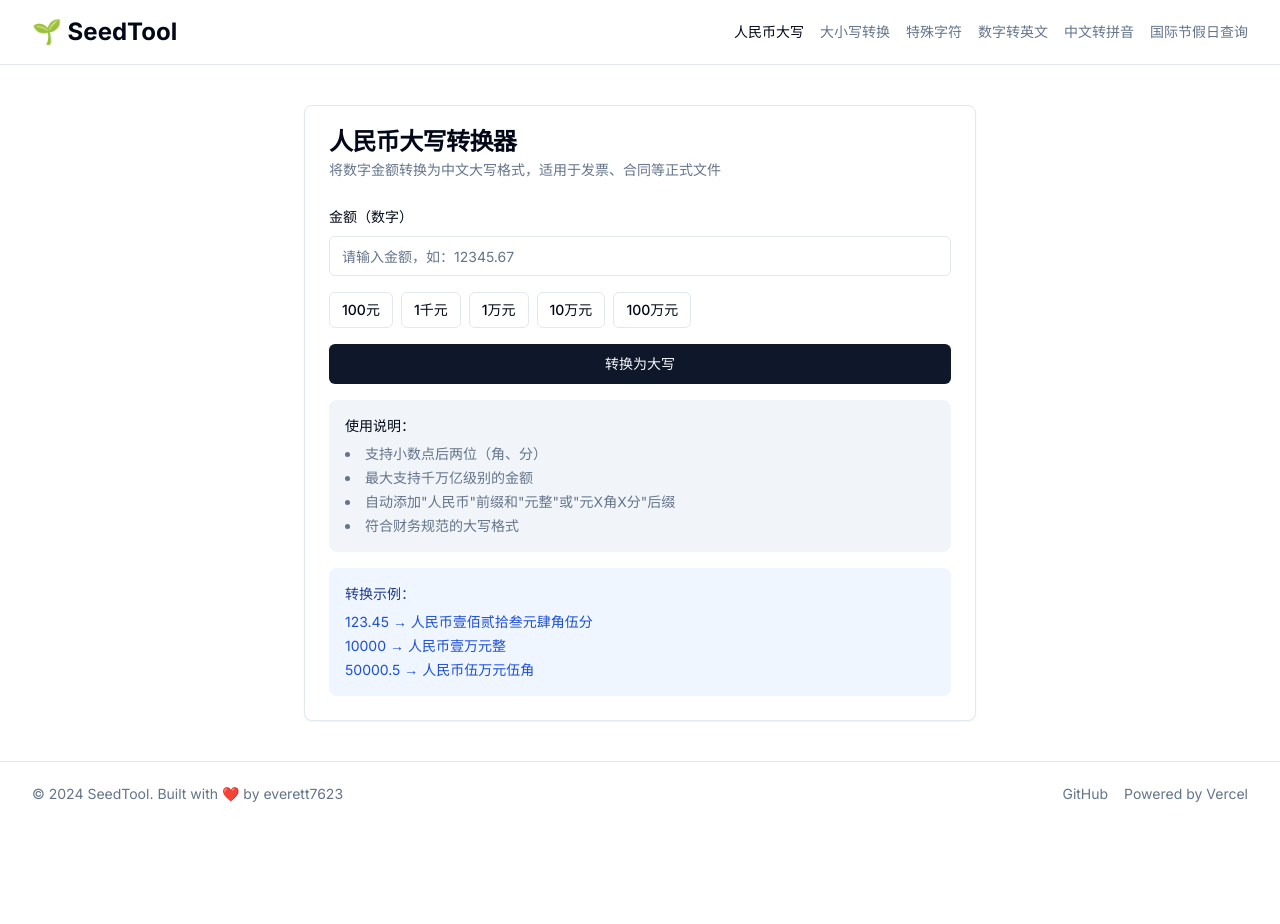
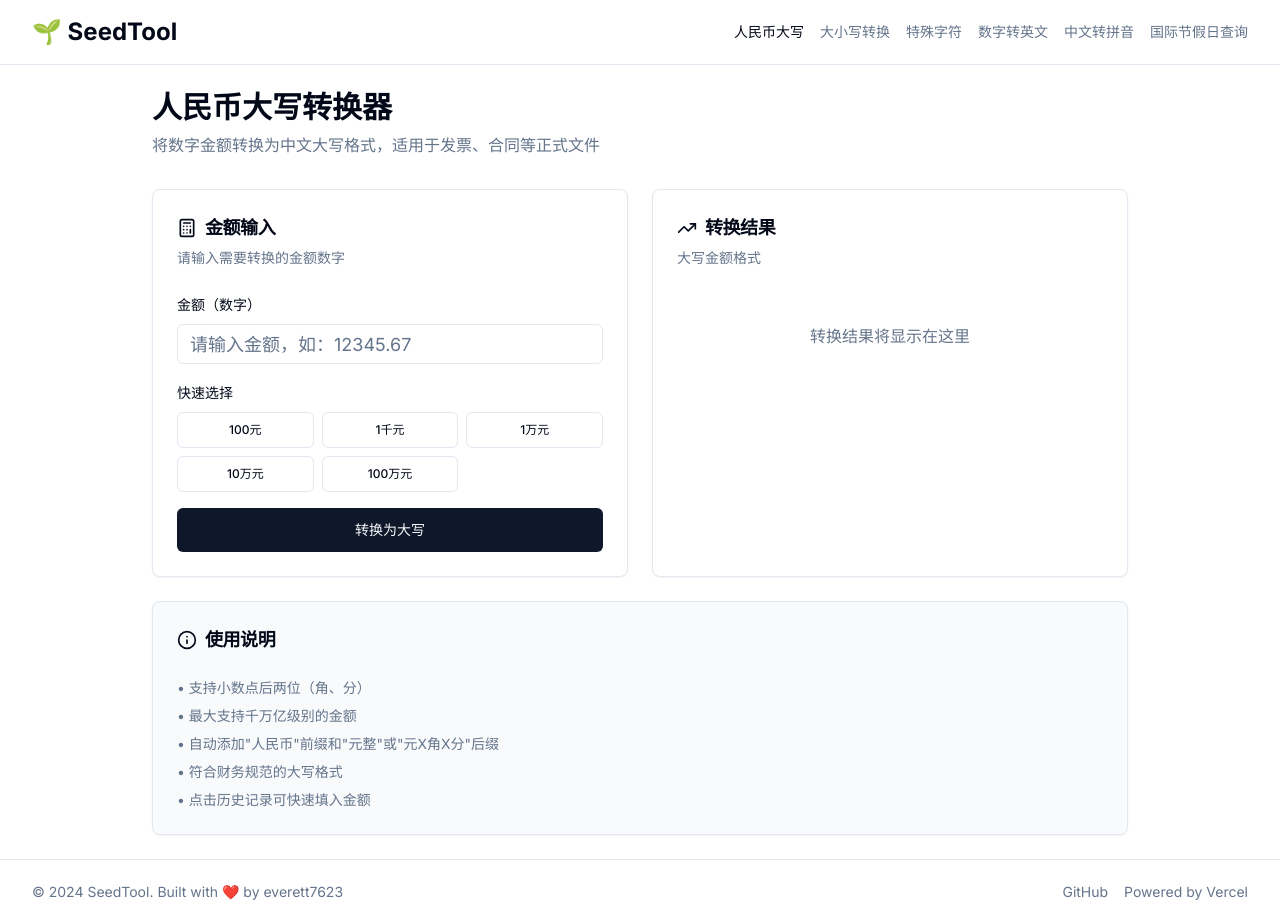
Before and after one commit to everett7623/Globokit, a Next.js app: page /tools/rmb-converter in a window 1280 px wide. Before the commit the page ends 826 px from the top, so only its background shows below. Built offline with nearby package versions, Linux system fonts and the light colour scheme.

Commit message:
Update page.tsx

```diff
--- a/app/tools/rmb-converter/page.tsx
+++ b/app/tools/rmb-converter/page.tsx
@@ -1,65 +1,95 @@
+// 名称: 人民币大写转换
+// 描述: 将数字金额转换为中文大写格式，适用于发票、合同等正式文件
+// 路径: seedtool/app/tools/rmb-converter/page.tsx
+// 作者: Jensfrank
+// 更新时间: 2025-07-21
+
 'use client'
 
-import { useState } from 'react'
-import { Card, CardHeader, CardTitle, CardDescription, CardContent } from '@/components/ui/card'
+import { useState, useEffect } from 'react'
+import { Card, CardContent, CardDescription, CardHeader, CardTitle } from '@/components/ui/card'
+import { Button } from '@/components/ui/button'
 import { Input } from '@/components/ui/input'
 import { Label } from '@/components/ui/label'
-import { Button } from '@/components/ui/button'
-import { CopyButton } from '@/components/tools/copy-button'
-import { numberToChinese } from '@/lib/tools/rmb-converter'
+import { Alert, AlertDescription } from '@/components/ui/alert'
+import { Badge } from '@/components/ui/badge'
+import { Copy, Check, Calculator, Info, TrendingUp } from 'lucide-react'
+import { convertToChineseCurrency } from '@/lib/tools/rmb-converter'
 
-export default function RMBConverterPage() {
+export default function RmbConverterPage() {
   const [amount, setAmount] = useState('')
   const [result, setResult] = useState('')
-  const [error, setError] = useState('')
+  const [isCopied, setIsCopied] = useState(false)
+  const [history, setHistory] = useState<Array<{ amount: string; result: string }>>([])
 
-  const handleConvert = () => {
-    setError('')
-    const num = parseFloat(amount)
+  // 从localStorage加载历史记录
+  useEffect(() => {
+    const savedHistory = localStorage.getItem('rmbHistory')
+    if (savedHistory) {
+      setHistory(JSON.parse(savedHistory).slice(0, 5))
+    }
+  }, [])
 
-    if (isNaN(num)) {
-      setError('请输入有效的数字')
-      setResult('')
-      return
-    }
-
-    if (num < 0) {
-      setError('请输入正数')
-      setResult('')
-      return
-    }
-
-    if (num > 999999999999999) {
-      setError('数字太大，无法转换')
-      setResult('')
-      return
-    }
-
-    try {
-      const converted = numberToChinese(num)
-      setResult(converted)
-    } catch (err) {
-      setError('转换出错，请重试')
-      setResult('')
-    }
-  }
-
-  const commonAmounts = [
+  // 快速金额按钮
+  const quickAmounts = [
     { value: '100', label: '100元' },
     { value: '1000', label: '1千元' },
     { value: '10000', label: '1万元' },
     { value: '100000', label: '10万元' },
-    { value: '1000000', label: '100万元' },
+    { value: '1000000', label: '100万元' }
   ]
 
+  const handleConvert = () => {
+    if (!amount) return
+
+    const converted = convertToChineseCurrency(amount)
+    setResult(converted)
+
+    // 添加到历史记录
+    const newHistory = [
+      { amount, result: converted },
+      ...history.filter(h => h.amount !== amount)
+    ].slice(0, 5)
+
+    setHistory(newHistory)
+    localStorage.setItem('rmbHistory', JSON.stringify(newHistory))
+  }
+
+  const copyToClipboard = () => {
+    if (!result) return
+
+    navigator.clipboard.writeText(result)
+    setIsCopied(true)
+    setTimeout(() => setIsCopied(false), 2000)
+  }
+
+  const handleQuickAmount = (value: string) => {
+    setAmount(value)
+    const converted = convertToChineseCurrency(value)
+    setResult(converted)
+  }
+
   return (
-    <div className="container py-10">
-      <div className="mx-auto max-w-2xl">
+    <div className="container mx-auto p-6 max-w-5xl">
+      {/* 标题区域 */}
+      <div className="mb-8">
+        <h1 className="text-3xl font-bold mb-2">人民币大写转换器</h1>
+        <p className="text-muted-foreground">
+          将数字金额转换为中文大写格式，适用于发票、合同等正式文件
+        </p>
+      </div>
+
+      {/* 主要功能区 */}
+      <div className="grid gap-6 md:grid-cols-2">
+        {/* 输入区域 */}
         <Card>
           <CardHeader>
-            <CardTitle>人民币大写转换器</CardTitle>
+            <CardTitle className="text-lg flex items-center gap-2">
+              <Calculator className="h-5 w-5" />
+              金额输入
+            </CardTitle>
             <CardDescription>
-              将数字金额转换为中文大写格式，适用于发票、合同等正式文件
+              请输入需要转换的金额数字
             </CardDescription>
           </CardHeader>
           <CardContent className="space-y-4">
@@ -67,75 +97,131 @@ export default function RMBConverterPage() {
               <Label htmlFor="amount">金额（数字）</Label>
               <Input
                 id="amount"
-                type="number"
+                type="text"
                 placeholder="请输入金额，如：12345.67"
                 value={amount}
                 onChange={(e) => setAmount(e.target.value)}
-                step="0.01"
+                onKeyPress={(e) => e.key === 'Enter' && handleConvert()}
+                className="text-lg"
               />
-              {error && (
-                <p className="text-sm text-destructive">{error}</p>
-              )}
             </div>
 
-            {/* 快捷金额按钮 */}
-            <div className="flex flex-wrap gap-2">
-              {commonAmounts.map((item) => (
+            {/* 快速金额按钮 */}
+            <div className="space-y-2">
+              <Label>快速选择</Label>
+              <div className="grid grid-cols-3 gap-2">
+                {quickAmounts.map((item) => (
                   <Button
                     key={item.value}
                     variant="outline"
                     size="sm"
-                  onClick={() => {
-                    setAmount(item.value)
-                    setError('')
-                  }}
+                    onClick={() => handleQuickAmount(item.value)}
+                    className="text-xs"
                   >
                     {item.label}
                   </Button>
                 ))}
               </div>
+            </div>
 
-            <Button onClick={handleConvert} className="w-full">
+            <Button
+              onClick={handleConvert}
+              className="w-full"
+              size="lg"
+            >
               转换为大写
             </Button>
+          </CardContent>
+        </Card>
 
-            {result && (
+        {/* 结果区域 */}
+        <Card>
+          <CardHeader>
+            <CardTitle className="text-lg flex items-center gap-2">
+              <TrendingUp className="h-5 w-5" />
+              转换结果
+            </CardTitle>
+            <CardDescription>
+              大写金额格式
+            </CardDescription>
+          </CardHeader>
+          <CardContent className="space-y-4">
+            {result ? (
+              <>
+                <div className="p-4 bg-muted rounded-lg">
+                  <p className="text-xl font-bold text-center break-all">
+                    {result}
+                  </p>
+                </div>
+                <Button
+                  variant="outline"
+                  className="w-full"
+                  onClick={copyToClipboard}
+                >
+                  {isCopied ? (
+                    <>
+                      <Check className="h-4 w-4 mr-2" />
+                      已复制
+                    </>
+                  ) : (
+                    <>
+                      <Copy className="h-4 w-4 mr-2" />
+                      复制结果
+                    </>
+                  )}
+                </Button>
+              </>
+            ) : (
+              <div className="text-center py-8 text-muted-foreground">
+                转换结果将显示在这里
+              </div>
+            )}
+          </CardContent>
+        </Card>
+      </div>
+
+      {/* 历史记录 */}
+      {history.length > 0 && (
+        <Card className="mt-6">
+          <CardHeader>
+            <CardTitle className="text-lg">最近转换记录</CardTitle>
+          </CardHeader>
+          <CardContent>
             <div className="space-y-2">
-                <Label>转换结果</Label>
-                <div className="relative">
-                  <div className="rounded-md border bg-muted p-4 pr-12">
-                    <p className="text-lg font-medium">{result}</p>
-                  </div>
-                  <CopyButton
-                    text={result}
-                    className="absolute right-2 top-2"
-                  />
+              {history.map((item, index) => (
+                <div
+                  key={index}
+                  className="flex items-center justify-between p-3 bg-muted rounded-lg cursor-pointer hover:bg-muted/80 transition-colors"
+                  onClick={() => handleQuickAmount(item.amount)}
+                >
+                  <div className="flex items-center gap-3">
+                    <Badge variant="outline">{item.amount}</Badge>
+                    <span className="text-sm">→</span>
+                    <span className="text-sm font-medium">{item.result}</span>
                   </div>
                 </div>
-            )}
-
-            <div className="rounded-lg bg-muted p-4 text-sm">
-              <p className="font-medium mb-2">使用说明：</p>
-              <ul className="list-disc list-inside space-y-1 text-muted-foreground">
-                <li>支持小数点后两位（角、分）</li>
-                <li>最大支持千万亿级别的金额</li>
-                <li>自动添加"人民币"前缀和"元整"或"元X角X分"后缀</li>
-                <li>符合财务规范的大写格式</li>
-              </ul>
-            </div>
-
-            {/* 示例展示 */}
-            <div className="rounded-lg bg-blue-50 p-4 text-sm">
-              <p className="font-medium text-blue-900 mb-2">转换示例：</p>
-              <div className="space-y-1 text-blue-700">
-                <p>123.45 → 人民币壹佰贰拾叁元肆角伍分</p>
-                <p>10000 → 人民币壹万元整</p>
-                <p>50000.5 → 人民币伍万元伍角</p>
-              </div>
+              ))}
             </div>
           </CardContent>
         </Card>
-      </div>
+      )}
+
+      {/* 使用说明 */}
+      <Card className="mt-6 bg-muted/50">
+        <CardHeader>
+          <CardTitle className="text-lg flex items-center gap-2">
+            <Info className="h-5 w-5" />
+            使用说明
+          </CardTitle>
+        </CardHeader>
+        <CardContent className="space-y-2 text-sm text-muted-foreground">
+          <p>• 支持小数点后两位（角、分）</p>
+          <p>• 最大支持千万亿级别的金额</p>
+          <p>• 自动添加"人民币"前缀和"元整"或"元X角X分"后缀</p>
+          <p>• 符合财务规范的大写格式</p>
+          <p>• 点击历史记录可快速填入金额</p>
+        </CardContent>
+      </Card>
     </div>
   )
 }
```
Lines whose indentation alone changed are shown as unchanged.
